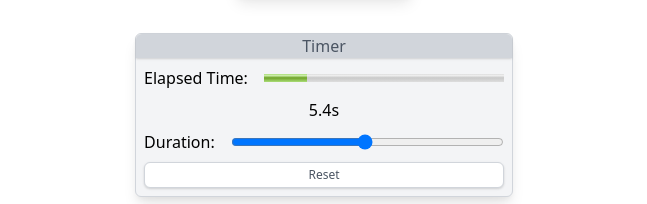
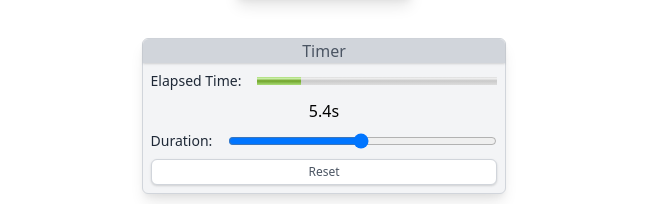
Before and after one commit to ferueda/7guis, a React (Create React App) app: page / in a window 1280 px wide. Shown: the part 528-732 px from the top of the page, without its empty margins (316-963 px from the left). Built offline with nearby package versions, Linux system fonts and the light colour scheme.

Commit message:
Minimal refactor to useEffect function

```diff
--- a/src/guis/Timer.tsx
+++ b/src/guis/Timer.tsx
@@ -17,11 +17,9 @@ const Timer: React.FC = () => {
 
   React.useEffect(() => {
     const interval = window.setInterval(() => {
-      setTime((prev) => {
-        return prev.elapsedTime < prev.duration
-          ? { ...prev, elapsedTime: prev.elapsedTime + 100 }
-          : prev;
-      });
+      setTime((prev) =>
+        prev.elapsedTime < prev.duration ? { ...prev, elapsedTime: prev.elapsedTime + 100 } : prev,
+      );
     }, 100);
 
     return () => {
@@ -42,14 +40,16 @@ const Timer: React.FC = () => {
       <Header>Timer</Header>
       <Body>
         <div className="flex items-center justify-between">
-          <span>Elapsed Time:</span>
+          <span className="text-sm text-gray-800">Elapsed Time:</span>
           <meter min={0} max={time.duration} value={time.elapsedTime} className="w-60 ml-4" />
         </div>
 
         <div className="my-2">{formattedElapsedTime}s</div>
 
         <div className="w-full flex items-center justify-between mb-2">
-          <label htmlFor="dur">Duration:</label>
+          <label htmlFor="dur" className="text-sm text-gray-800">
+            Duration:
+          </label>
 
           <input
             id="dur"
```
